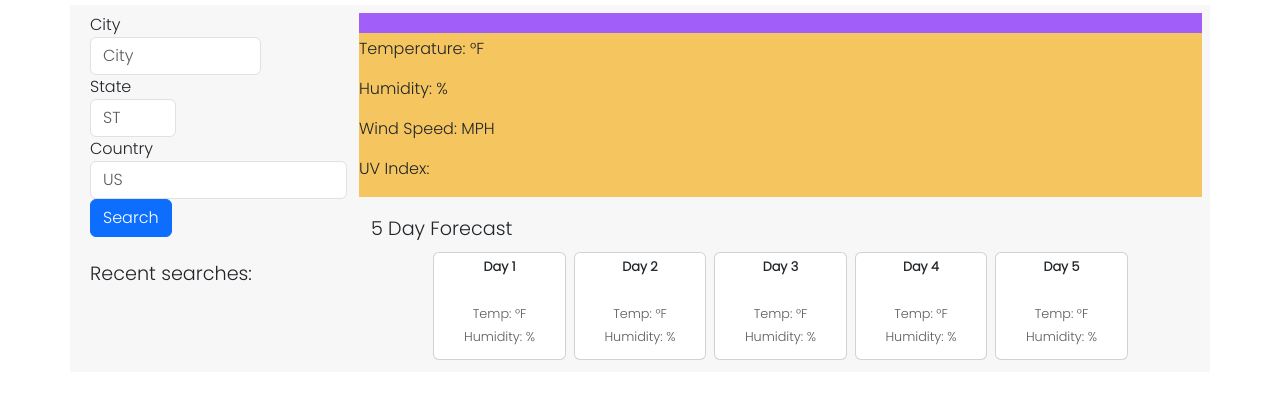
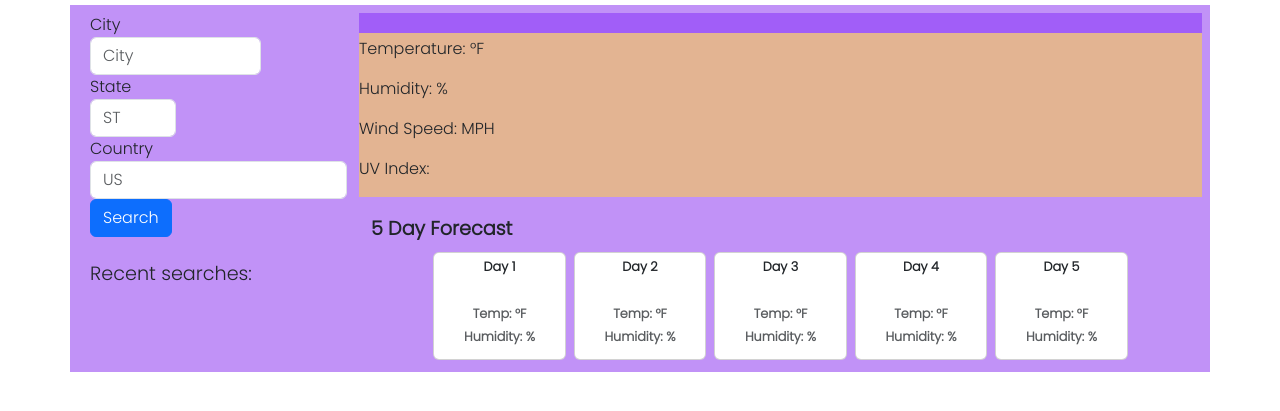
Before and after one commit to djdevj/my-weather-dashboard, a plain HTML site: page index.html in a window 1280 px wide. Shown: the part 71-482 px from the top of the page. Drawn offline with nearby package versions, Linux system fonts and the light colour scheme.

Commit message:
update code

```diff
--- a/style.css
+++ b/style.css
@@ -1,8 +1,6 @@
 body {
     font-family: 'Poppins', sans-serif;
 }
-
-/* Header */
 
 header {
     background-color: rgb(146, 8, 238);
@@ -21,7 +19,7 @@ div.title h1 {
 /* Main content */
 
 main.dashboard {
-    background-color: rgb(247, 247, 247);
+    background-color: rgb(193, 146, 247);
 }
 
 /* Left Sidebar */
@@ -48,13 +46,14 @@ div.cityName {
 
 div.currentWeather {
     margin-bottom: 20px;
-    background-color: rgb(245, 198, 95);
+    background-color: rgba(245, 198, 95, 0.664);
 }
 
 div.currentWeather h2,
 div.currentWeather h3 {
     font-size: 1.3rem;
     margin: 10px;
+    font-weight: bold;
 }
 
 span#uv-index {
@@ -63,12 +62,15 @@ span#uv-index {
 
 div.fiveDay h2 {
     font-size: 1.2rem;
+    font-weight: bold;
 }
 
 div.fiveDay p {
     font-size: .8rem;
+    font-weight: bold;
 }
 
 div.fiveDay p.card-title {
     font-weight: bold;
+    font-weight: bold;
 }
```
